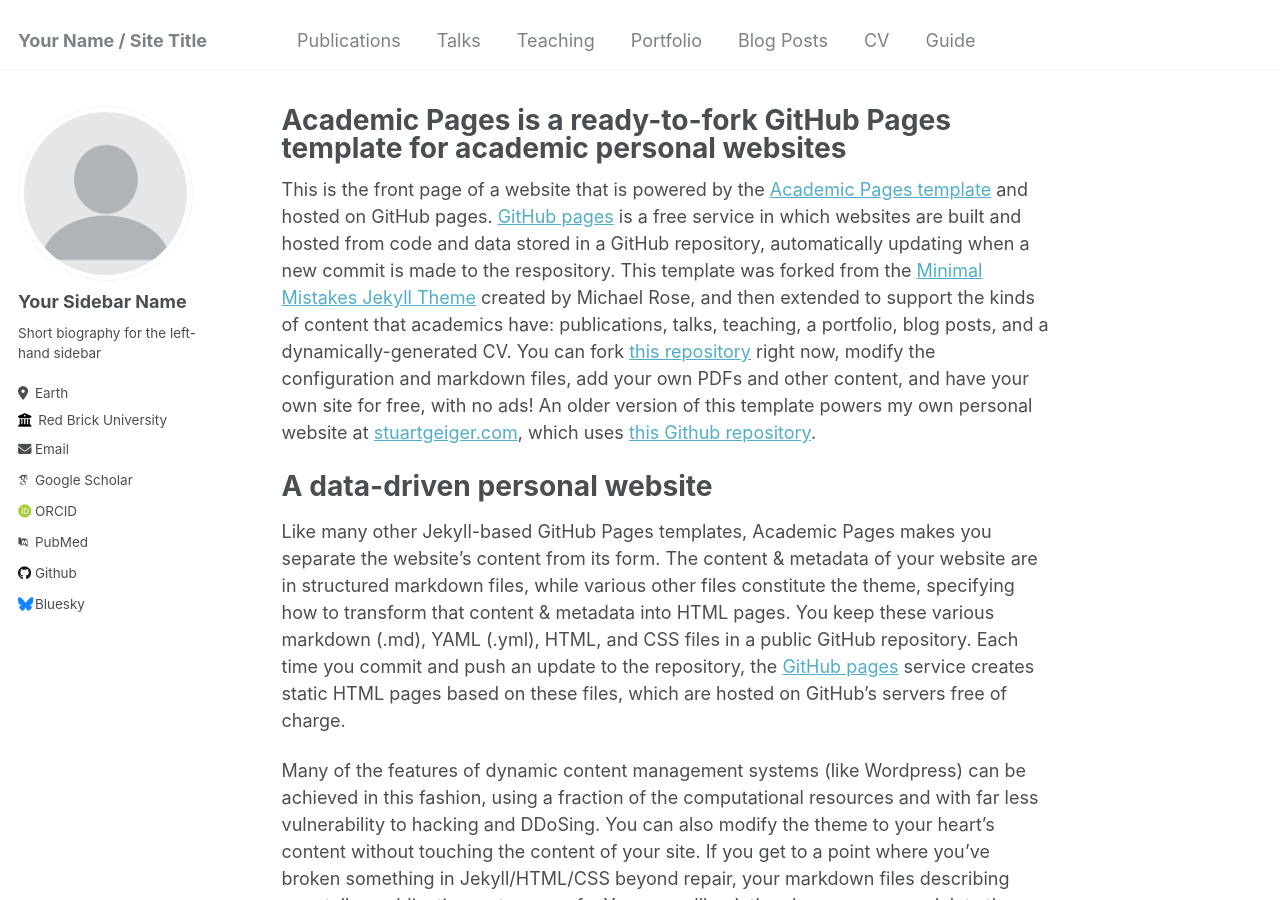
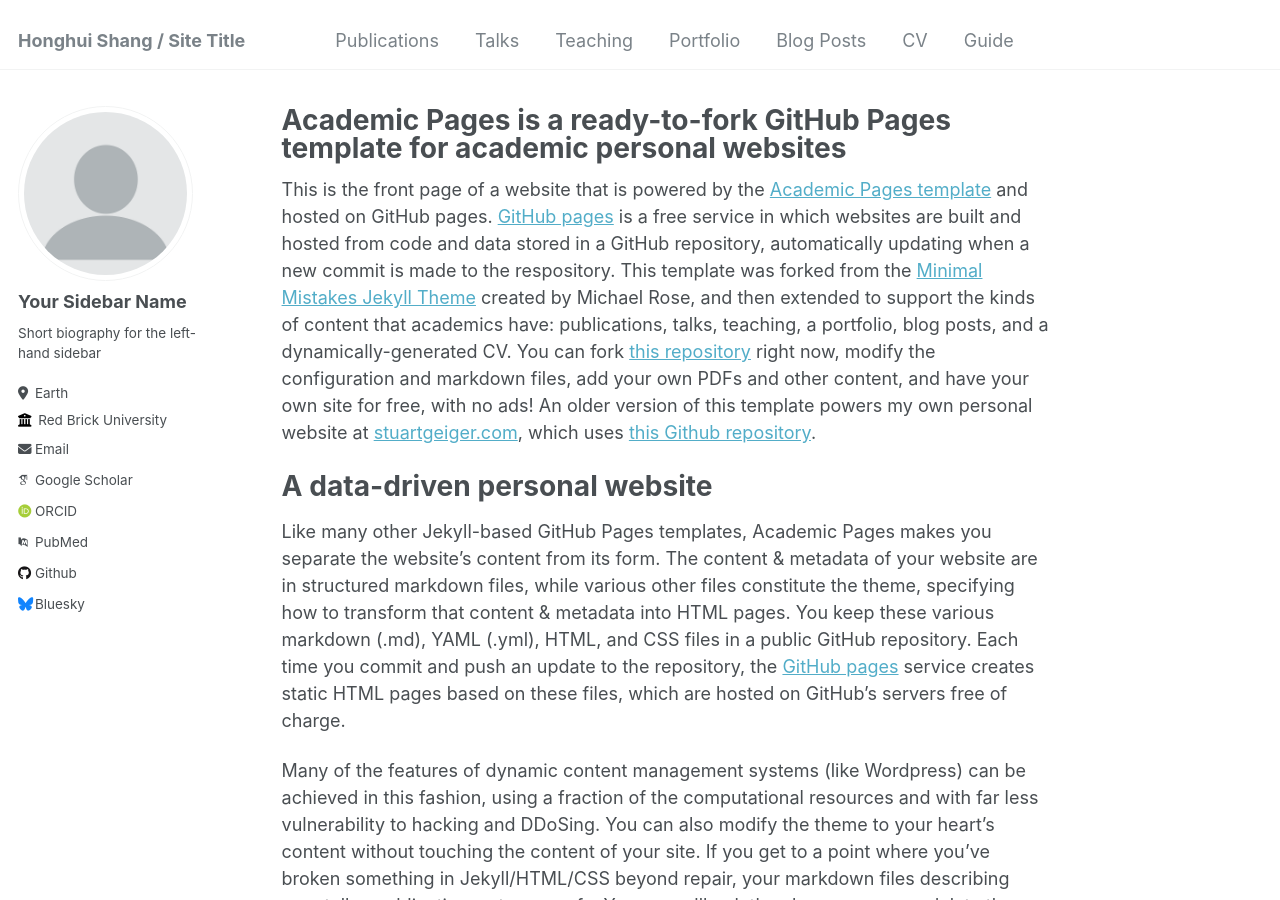
Before and after one commit to CrMomi91/CrMomi91.github.io, a Jekyll site: the page built from _pages/about.md, in a window 1280 px wide and 900 px high. Built offline with Jekyll 4.4.1, drawn with Linux system fonts in a browser that asks for light colours; some web fonts are replaced.

Commit message:
Update _config.yml

```diff
--- a/_config.yml
+++ b/_config.yml
@@ -8,11 +8,11 @@
 
 # Basic Site Settings
 locale                   : "en-US"
-title                    : "Your Name / Site Title"
+title                    : "Honghui Shang / Site Title"
 title_separator          : "-"
 name                     : &name "Your Name"
 description              : &description "personal description"
-url                      : https://academicpages.github.io # the base hostname & protocol for your site e.g. "https://mmistakes.github.io"
+url                      : https://shanghui.github.io # the base hostname & protocol for your site e.g. "https://mmistakes.github.io"
 baseurl                  : "" # the subpath of your site, e.g. "/blog"
 repository               : "academicpages/academicpages.github.io"
 
@@ -28,7 +28,7 @@ author:
   location         : "Earth"
   employer         : "Red Brick University"
   uri              : # URL
-  email            : "none@example.org"
+  email            : "shanghui.ustc@gmail.com"
 
   # Academic websites
   arxiv            : # URL - Update with the correct link to your profile
```
